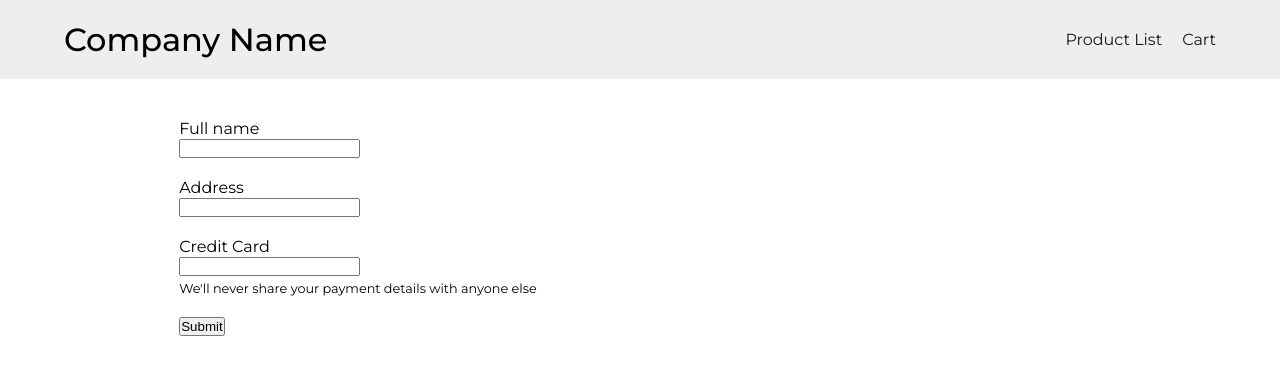
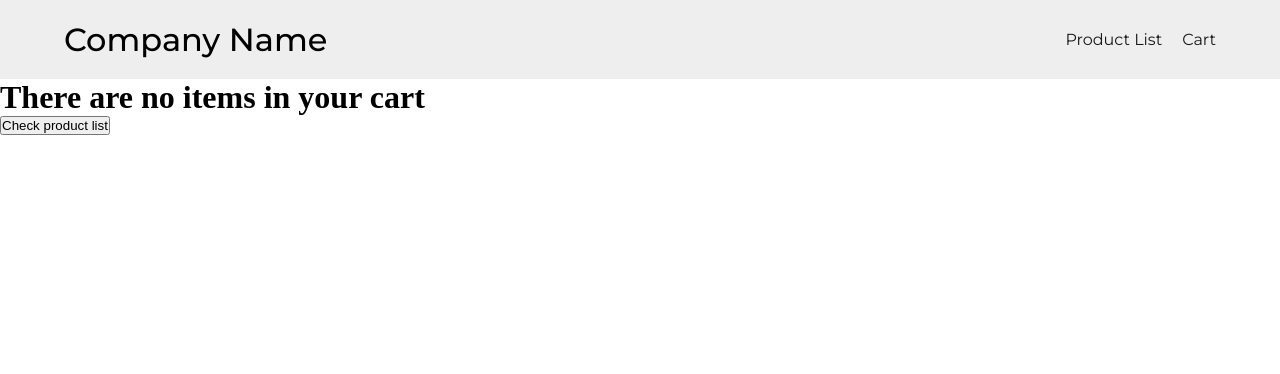
Before and after one commit to thegux/storefrontAngular, an Angular app: page /cart in a window 1280 px wide. Shown: the top 374 px of the page. Built offline with nearby package versions, Linux system fonts and the light colour scheme.

Commit message:
Added form validation

```diff
--- a/src/app/app-routing.module.ts
+++ b/src/app/app-routing.module.ts
@@ -1,8 +1,11 @@
 import { NgModule } from '@angular/core';
+import { FormsModule } from '@angular/forms';
 import { RouterModule, Routes } from '@angular/router';
 import { CartComponent } from './pages/cart/cart.component';
 import { HomeComponent } from './pages/home/home.component';
 import { ProductPageComponent } from './pages/product-page/product-page.component';
+
+
 
 const routes: Routes = [
   {path: '', component: HomeComponent},
@@ -12,6 +15,6 @@ const routes: Routes = [
 
 @NgModule({
   imports: [RouterModule.forRoot(routes)],
-  exports: [RouterModule]
+  exports: [RouterModule, FormsModule]
 })
 export class AppRoutingModule { }
--- a/src/app/cart.service.ts
+++ b/src/app/cart.service.ts
@@ -11,7 +11,6 @@ export class CartService {
   constructor() {
 		this.cart = {
 			products: [],
-			user: []
 		}
    }
 
--- a/src/app/inner-components/header/header.component.ts
+++ b/src/app/inner-components/header/header.component.ts
@@ -6,8 +6,7 @@ import { Component, OnInit } from '@angular/core';
   styleUrls: ['./header.component.css']
 })
 export class HeaderComponent implements OnInit {
-
-  constructor() { }
+  constructor() {}
 
   ngOnInit(): void {
   }
--- a/src/app/inner-components/product/product.component.html
+++ b/src/app/inner-components/product/product.component.html
@@ -1,5 +1,5 @@
 <div class="product">
-    <a routerLink="/product/1" class="product__image">
+    <a routerLink="/product/{{product.id}}" class="product__image">
         <img src="{{product.url}}"
             alt="Product Image" />
     </a>
--- a/src/app/inner-components/product/product.component.ts
+++ b/src/app/inner-components/product/product.component.ts
@@ -29,9 +29,11 @@ export class ProductComponent implements OnInit {
   }
 
   subtract() {
-    if (this.amountInCart > 0) {
+    if (this.amountInCart > 1) {
       this.amountInCart -= 1;
       this.cartService.changeProductAmount(this.product.id, this.amountInCart);
+    } else if (this.amountInCart === 1) {
+      this.cartService.removeProductFromCart(this.product.id);
     }
   }
 
@@ -41,7 +43,13 @@ export class ProductComponent implements OnInit {
   }
 
   addToCart(): void {
-    this.cartService.addProductToCart(this.product, this.amountInCart);
+    if(this.amountInCart > 0) {
+      alert(`${this.product.name} was added to the cart`);
+      this.cartService.addProductToCart(this.product, this.amountInCart);
+    } else {
+      alert('You need to select the product amount first')
+    }
+
   }
 
 }
--- a/src/app/models/cart.ts
+++ b/src/app/models/cart.ts
@@ -1,9 +1,7 @@
 import ProductModel from "./product";
-import UserModel from "./user";
 
 type CartModel = {
     products: ProductModel[],
-    user: UserModel[]
 }
 
 export default CartModel
--- a/src/app/models/user.ts
+++ b/src/app/models/user.ts
@@ -1,7 +1,7 @@
 type UserModel = {
     fullName: string,
     address: string,
-    creditCard: number
+    creditCard: string
 }
 
 export default UserModel
--- a/src/app/pages/cart/cart.component.html
+++ b/src/app/pages/cart/cart.component.html
@@ -1,17 +1,38 @@
 <app-header></app-header>
 
-<div class="cartPage">
+<div *ngIf="cart.products.length > 0" class="cartPage">
     <div class="cartPage__products">
         <app-product *ngFor="let product of cart.products" [product]="product"></app-product>
     </div>
-    <div class="cartPage__form">
-        <label for="cartInput__fullName">Full name</label>
-        <input id="cartInput__fullName"/>
-        <label for="cartInput__address">Address</label>
-        <input id="cartInput__address"/>
-        <label for="cartInput__creditCard">Credit Card</label>
-        <input id="cartInput__creditCard"/>
-        <p class="cartPage__formInfo">We'll never share your payment details with anyone else</p>
-        <button>Submit</button>
+    <div  class="cartPage__form" >
+        <form #cartForm="ngForm" (ngSubmit)="submitForm()">
+            <label for="cartInput__fullName">Full name</label>
+            <input type="text" name="full name" placeholder="Type your full name" required
+                id="cartInput__fullName" [(ngModel)]="localUser.fullName" #userFullname="ngModel"/>
+
+            <label for="cartInput__address">Address</label>
+            <input minlength="10" type="text" name="address" required placeholder="Type your address" id="cartInput__address"
+                [(ngModel)]="localUser.address" />
+
+            <label for="cartInput__creditCard">Credit Card Number</label>
+            <input minlength="16" type="number" name="credit card" required placeholder="Type your credit card" id="cartInput__creditCard"
+                [(ngModel)]="localUser.creditCard" />
+
+            <p class="cartPage__formInfo">We'll never share your payment details with anyone else</p>
+            <button [disabled]="cartForm.invalid">Submit</button>
+        </form>
+
+        <div *ngIf="userFullname.invalid && userFullname.dirty">
+            <div *ngIf="userFullname.errors?.['required']">
+                <p>Please provide a valid name</p>
+            </div>
+        </div>
     </div>
+
+
 </div>
+
+<div *ngIf="cart.products.length === 0">
+    <h1>There are no items in your cart</h1>
+    <button routerLink="/">Check product list</button>
+</div>
--- a/src/app/pages/cart/cart.component.ts
+++ b/src/app/pages/cart/cart.component.ts
@@ -14,15 +14,15 @@ export class CartComponent implements OnInit {
   cart: CartModel;
   localUser: UserModel;
 
+
   constructor(private cartService: CartService) {
     this.cart = {
-      user: [],
-      products: []
+      products: [],
     }
 
     this.localUser = {
       fullName: "",
-      creditCard: 0,
+      creditCard: "",
       address: ""
     }
   }
@@ -31,5 +31,12 @@ export class CartComponent implements OnInit {
     this.cart = this.cartService.getCart()
   }
 
+  submitForm():void {
+    const order = {
+      products: this.cart.products,
+      user: this.localUser
+    }
+  }
+
 
 }
--- a/src/app/pages/product-page/product-page.component.ts
+++ b/src/app/pages/product-page/product-page.component.ts
@@ -2,6 +2,7 @@ import { Component, OnInit } from '@angular/core';
 import ProductModel from 'src/app/models/product';
 import { ProductService } from 'src/app/product.service';
 import { ActivatedRoute } from '@angular/router';
+import { CartService } from 'src/app/cart.service';
 
 @Component({
   selector: 'app-product-page',
@@ -13,7 +14,7 @@ export class ProductPageComponent implements OnInit {
   product:ProductModel;
   amountInCart:number = 0;
 
-  constructor(private productService: ProductService, private route: ActivatedRoute) {
+  constructor(private productService: ProductService, private route: ActivatedRoute, private cartService: CartService) {
     this.product = {
       id: 0,
       name: "",
@@ -30,16 +31,26 @@ export class ProductPageComponent implements OnInit {
   }
 
   subtract() {
-    if (this.amountInCart > 0) {
+    if (this.amountInCart > 1) {
       this.amountInCart -= 1;
+      this.cartService.changeProductAmount(this.product.id, this.amountInCart);
+    } else if (this.amountInCart === 1) {
+      this.cartService.removeProductFromCart(this.product.id);
     }
   }
 
   add(): void {
     this.amountInCart += 1;
+    this.cartService.changeProductAmount(this.product.id, this.amountInCart);
   }
 
   addToCart(): void {
+    if(this.amountInCart > 0) {
+      alert(`${this.product.name} was added to the cart`);
+      this.cartService.addProductToCart(this.product, this.amountInCart);
+    } else {
+      alert('You need to select the product amount first')
+    }
 
   }
 
```
